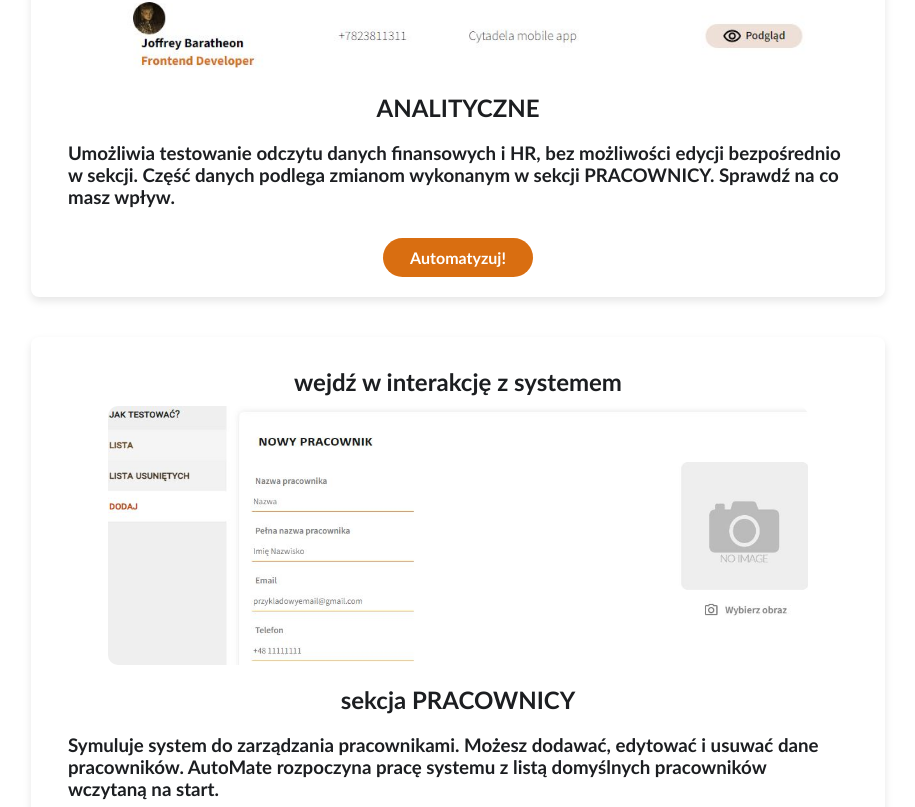
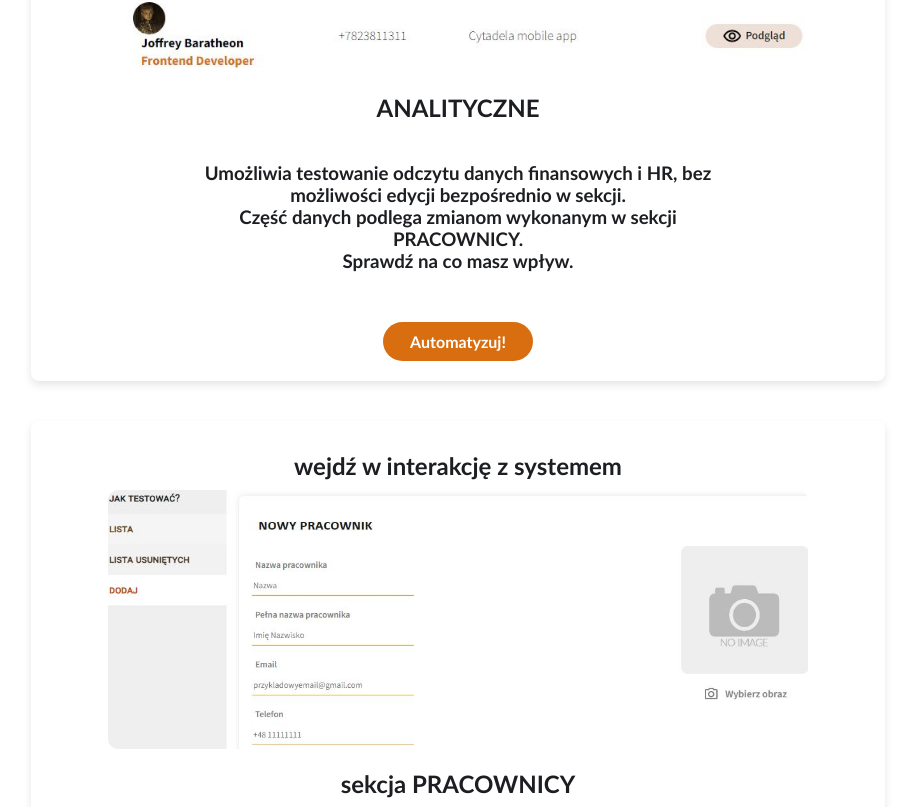
Before and after one commit to sol4ever/automate-for-qa, a React (Create React App) app: page / in a window 1280 px wide. Shown: the part 1773-2580 px from the top of the page, without its empty margins (182-1097 px from the left). Built offline with nearby package versions, Linux system fonts and the light colour scheme.

Commit message:
fixed homepage articles styling

```diff
--- a/src/components/navTabs/navTabs.css
+++ b/src/components/navTabs/navTabs.css
@@ -2,6 +2,8 @@ body,
 html {
   margin: 0;
   padding: 0;
+  flex-direction: column;
+  display: flex;
 }
 
 .nav-tabs {
@@ -56,7 +58,9 @@ html {
 }
 
 .right-side-container {
+  display: flex;
   padding-right: 20px;
+  align-items: center;
 }
 
 .reset-button {
--- a/src/pages/home/Home.jsx
+++ b/src/pages/home/Home.jsx
@@ -86,7 +86,7 @@ export default function Home() {
                 />
                 <h2 className="text-highlight">ANALITYCZNE</h2>
                 <div className='text-description-box'>
-                <h3 className="text-description">Umożliwia testowanie odczytu danych finansowych i HR, bez możliwości edycji bezpośrednio w sekcji. Część danych podlega zmianom wykonanym w sekcji PRACOWNICY. Sprawdź na co masz wpływ.</h3>
+                <h3 className="text-description">Umożliwia testowanie odczytu danych finansowych i HR, bez możliwości edycji bezpośrednio w sekcji.<br/>Część danych podlega zmianom wykonanym w sekcji PRACOWNICY.<br/>Sprawdź na co masz wpływ.</h3>
                 </div>
                 <button className='cta-button' data-testid='get-started-analytics' onClick={handleGetStartedClick}>
                     Automatyzuj!
@@ -105,7 +105,7 @@ export default function Home() {
                 />
                 <h2 className="text-highlight">sekcja PRACOWNICY</h2>
                 <div className='text-description-box'>
-                <h3 className="text-description">Symuluje system do zarządzania pracownikami. Możesz dodawać, edytować i usuwać dane pracowników. AutoMate rozpoczyna pracę systemu z listą domyślnych pracowników wczytaną na start.</h3>
+                <h3 className="text-description">Symuluje system do zarządzania pracownikami. Możesz dodawać, edytować i usuwać dane pracowników.<br/>AutoMate rozpoczyna pracę systemu z listą domyślnych pracowników wczytaną na start.</h3>
                 </div>
                 <button className='cta-button' data-testid='get-started-users' onClick={handleGetStartedClick}>
                     Spróbuj sam!
@@ -125,7 +125,7 @@ export default function Home() {
                 />
                 <h2 className="text-highlight">sekcja produkty</h2>
                 <div className='text-description-box'>
-                <h3 className="text-description">Symuluje zarządzanie produktami- assetami firmy, z możliwością ich dodawania, modyfikowania i usuwania. Tak jak w sekcji pracowników, startujesz z automatycznie wczytaną listą produktów, którą można zresetować.</h3>
+                <h3 className="text-description">Symuluje zarządzanie produktami- assetami firmy, z możliwością ich dodawania, modyfikowania i usuwania.<br/>Tak jak w sekcji pracowników, startujesz z automatycznie wczytaną listą produktów, którą można zresetować.</h3>
                 </div>
                 <button className='cta-button' data-testid='get-started-products' onClick={handleGetStartedClick}>
                     Spróbuj sam!
--- a/src/pages/home/home.css
+++ b/src/pages/home/home.css
@@ -89,10 +89,14 @@ li {
   margin-top: 10px;
 }
 .text-description-box{
-  width: 800px;
+  display: flex;
+  flex-direction: column;
   align-items: center;
-  display: inline-block;
-  display: flex;
+  justify-content: center;
+  width: 66.67%;
+  margin: 0 auto;
+  padding: 20px;
+  text-align: center;
 }
 
 .text-description{
@@ -102,4 +106,5 @@ li {
   font-feature-settings: "c2sc", "smcp";
   margin: 10px;
   display: inline-block;
+  text-align: center;
 }
```
Also changed, not shown: 14 other files (tests, documents, lock files or other folders).
